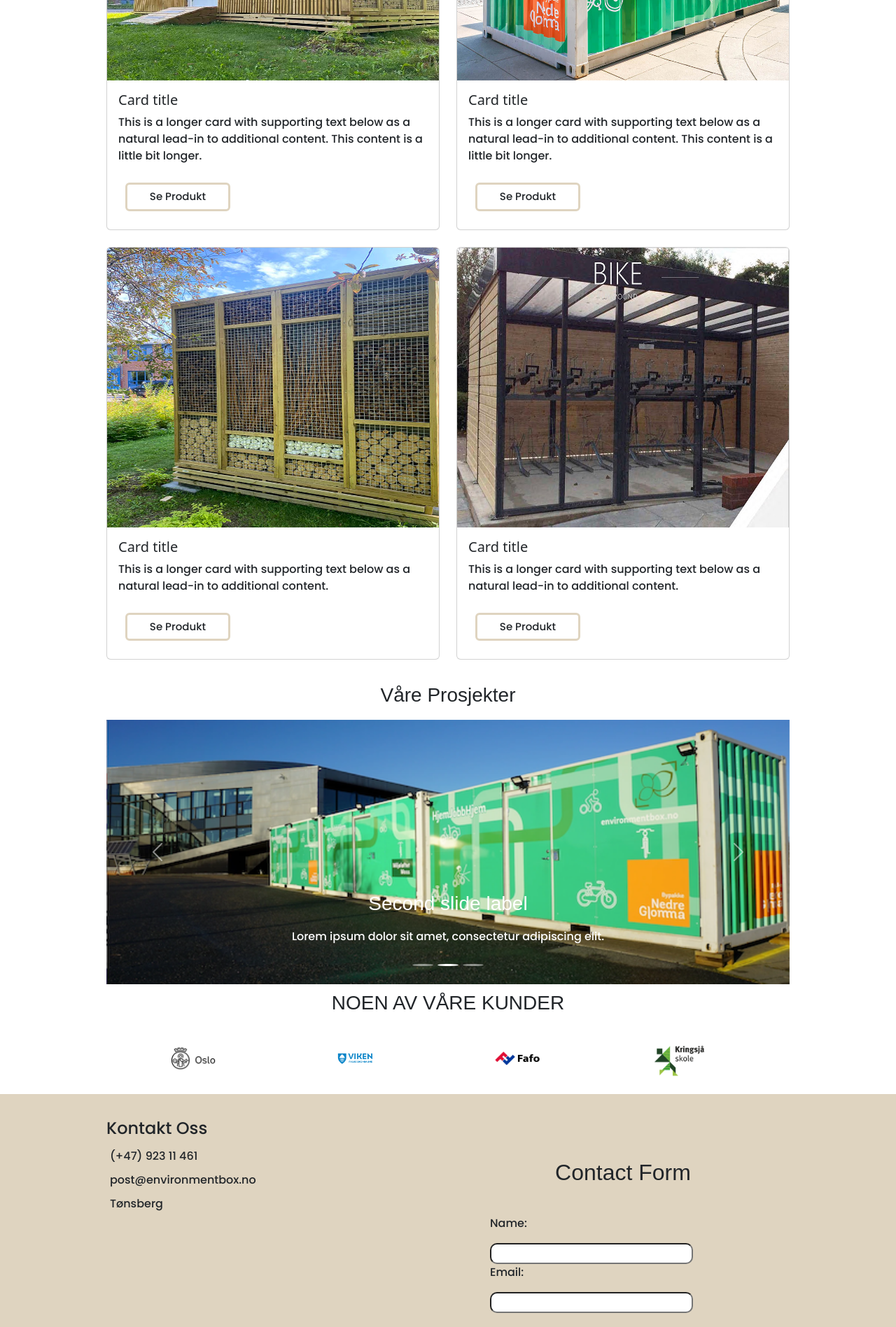
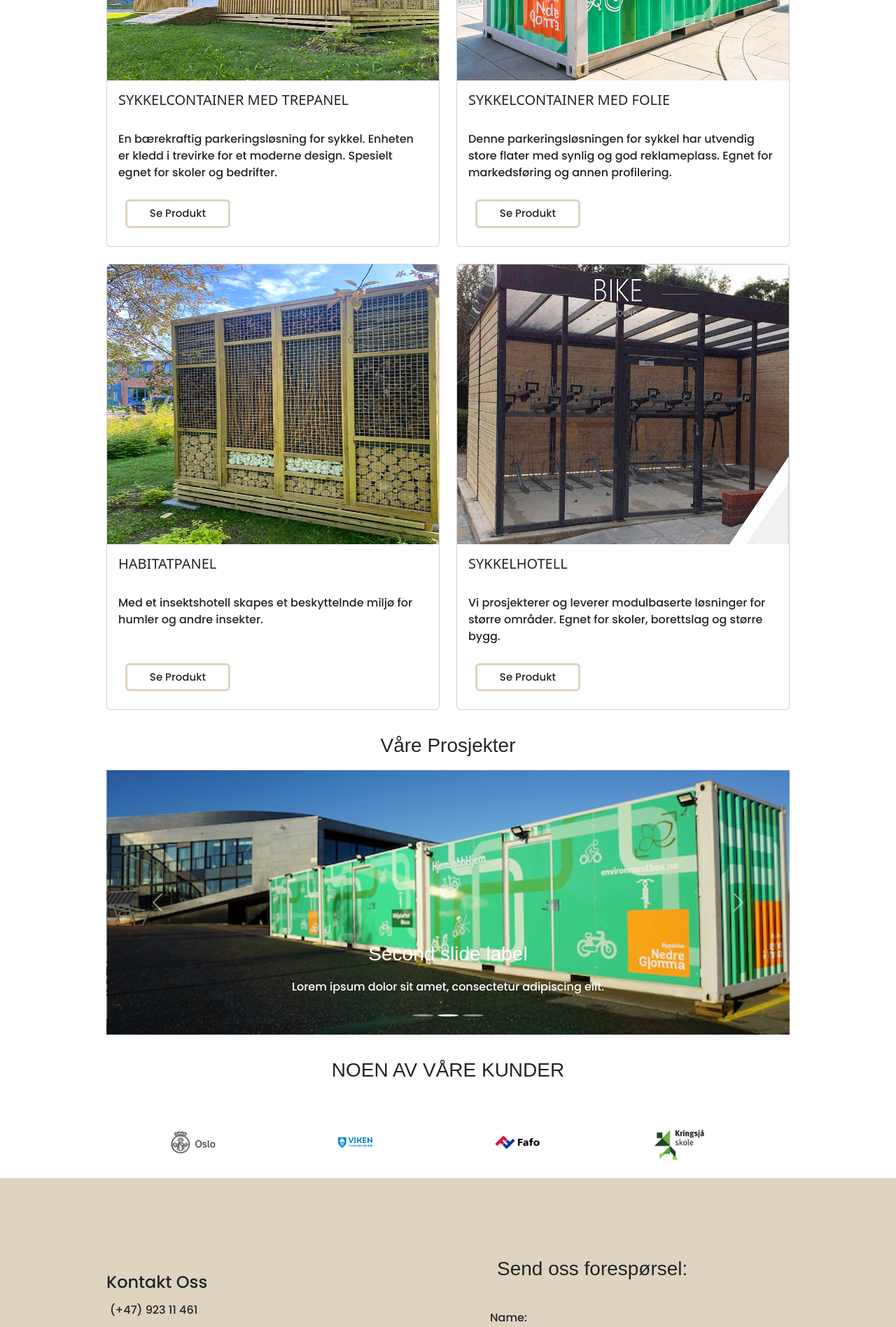
Before and after one commit to Noroff-FEU-Assignments/project-exam-2-lonsoien, a React (Create React App) app in the folder project-exam-2-lonsoien/: page / in a window 1280 px wide. Shown: the part 1200-3097 px from the top of the page at 70% size. Built offline with nearby package versions, Linux system fonts and the light colour scheme; a web font is replaced by a local one.

Commit message:
content text

```diff
--- a/project-exam-2-lonsoien/src/components/footer/Footer.js
+++ b/project-exam-2-lonsoien/src/components/footer/Footer.js
@@ -1,8 +1,5 @@
 import React from 'react';
 import FormContact from '../layout/FormContact';
-//import Container from 'react-bootstrap/esm/Container';
-//import Row from 'react-bootstrap/Row';
-//import Col from 'react-bootstrap/esm/Col';
 
 function Footer() {
     return (
@@ -11,7 +8,7 @@ function Footer() {
           <div className="container">
             <div className="row">
               {/*Column 1 */}
-              <div className="col-md-6 col sm-6">
+              <div className="col-md-6 col sm-6" style={{marginTop: "100px"}}>
                 <h4>Kontakt Oss</h4>
                 <ul className="list-unstyled">
                   <li>(+47) 923 11 461</li>
--- a/project-exam-2-lonsoien/src/components/home/Home.js
+++ b/project-exam-2-lonsoien/src/components/home/Home.js
@@ -10,7 +10,7 @@ import fafologo from "../../images/logo/fafologo.png";
 import kringsjalogo from "../../images/logo/kringsjalogo.gif";
 import CarouselProjects from '../carousel/CarouselProjects';
 import Header from '../header/Header';
-import GridExample from '../layout/GridExample';
+import ProductCard from '../layout/ProductCard';
 
 
 
@@ -29,11 +29,12 @@ function Home() {
             <Button href="/About" variant="om-oss">OM OSS</Button>
         </div>
 
-        <GridExample />
+        <ProductCard />
         <br></br>
         <CarouselProjects />
-
+        <br></br>
         <h3>NOEN AV VÅRE KUNDER</h3>
+        <br></br>
         <Container>
           <Row xs={4} style={{paddingLeft: "50px"}}>
             <Col>
--- a/project-exam-2-lonsoien/src/components/layout/FormContact.js
+++ b/project-exam-2-lonsoien/src/components/layout/FormContact.js
@@ -25,7 +25,7 @@ function FormContact() {
 
 	return (
 		<form onSubmit={handleSubmit(onSubmit)}>
-			<h2>Contact Form</h2>
+			<h3 style={{textAlign: "left", marginTop: "20px"}}>Send oss forespørsel:</h3>
 			<br></br>
 			<p>Name:</p>
 			<input {...register("name")} />
--- a/project-exam-2-lonsoien/src/components/layout/GridExample.js
+++ b/project-exam-2-lonsoien/src/components/layout/ProductCard.js
@@ -1,13 +1,10 @@
-//import Card from 'react-bootstrap/Card';
-//import Col from 'react-bootstrap/Col';
-//import Row from 'react-bootstrap/Row';
 import Button from 'react-bootstrap/Button';
 import Sykkelcontainer1 from '../../images/products/Sykkelcontainer1.jpg';
 import Sykkelfolie3 from '../../images/products/Sykkelfolie3.jpg';
 import habitatpanel1 from '../../images/products/habitatpanel1.jpg';
 import sykkelhotell1 from '../../images/products/sykkelhotell1.jpeg';
 
-function GridExample() {
+function ProductCard() {
   return (
     <>
     <div className="row row-cols-1 row-cols-md-2 g-4">
@@ -15,8 +12,9 @@ function GridExample() {
     <div className="card">
       <img src={Sykkelcontainer1} className="card-img-top" alt="sykkel" style={{height: "400px"}} />
       <div className="card-body">
-        <h5 class="card-title">Card title</h5>
-        <p class="card-text">This is a longer card with supporting text below as a natural lead-in to additional content. This content is a little bit longer.</p>
+        <h5 class="card-title">SYKKELCONTAINER MED TREPANEL</h5>
+        <br></br>
+        <p class="card-text">En bærekraftig parkeringsløsning for sykkel. Enheten er kledd i trevirke for et moderne design. Spesielt egnet for skoler og bedrifter.</p>
         <Button href="/containertrepanel" variant="om-oss">Se Produkt</Button>
       </div>
     </div>
@@ -25,8 +23,9 @@ function GridExample() {
     <div className="card">
       <img src={Sykkelfolie3} className="card-img-top" alt="folie" style={{height: "400px"}} />
       <div className="card-body">
-        <h5 className="card-title">Card title</h5>
-        <p className="card-text">This is a longer card with supporting text below as a natural lead-in to additional content. This content is a little bit longer.</p>
+        <h5 className="card-title">SYKKELCONTAINER MED FOLIE</h5>
+        <br></br>
+        <p className="card-text">Denne parkeringsløsningen for sykkel har utvendig store flater med synlig og god reklameplass. Egnet for markedsføring og annen profilering.</p>
         <Button href="/containerfolie" variant="om-oss">Se Produkt</Button>
       </div>
     </div>
@@ -35,8 +34,10 @@ function GridExample() {
     <div className="card">
       <img src={habitatpanel1} className="card-img-top" alt="habitat" style={{height: "400px"}} />
       <div className="card-body">
-        <h5 className="card-title">Card title</h5>
-        <p className="card-text">This is a longer card with supporting text below as a natural lead-in to additional content.</p>
+        <h5 className="card-title">HABITATPANEL</h5>
+        <br></br>
+        <p className="card-text">Med et insektshotell skapes et beskyttelnde miljø for humler og andre insekter.</p>
+        <br></br>
         <Button href="/habitatpanel" variant="om-oss">Se Produkt</Button>
       </div>
     </div>
@@ -45,8 +46,9 @@ function GridExample() {
     <div className="card">
       <img src={sykkelhotell1} className="card-img-top" alt="sykkelhotell" style={{height: "400px"}} />
       <div className="card-body">
-        <h5 className="card-title">Card title</h5>
-        <p className="card-text">This is a longer card with supporting text below as a natural lead-in to additional content. </p>
+        <h5 className="card-title">SYKKELHOTELL</h5>
+        <br></br>
+        <p className="card-text">Vi prosjekterer og leverer modulbaserte løsninger for større områder. Egnet for skoler, borettslag og større bygg.</p>
         <Button href="/sykkelhotell" variant="om-oss">Se Produkt</Button>
       </div>
     </div>
@@ -56,4 +58,4 @@ function GridExample() {
 );
 }
 
-export default GridExample;
+export default ProductCard;
```
